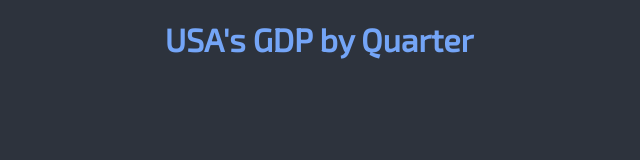
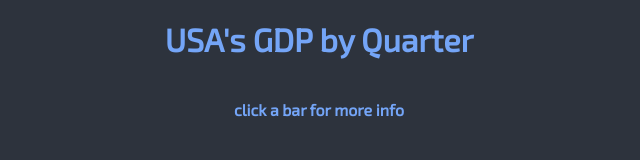
Before and after one commit to TomLandis/D3GDP, a plain HTML site: page index.html in a window 1280 px wide. Shown: the whole page, without its empty margins (321-961 px from the left). Drawn offline with nearby package versions, Linux system fonts and the light colour scheme; no server answers.

Commit message:
Update index.html

```diff
--- a/index.html
+++ b/index.html
@@ -18,7 +18,7 @@
 
 <div class="outer">
   <h1>USA's GDP by Quarter</h1>
-  <h4 id="stats">&nbsp</h4>
+  <h4 id="stats">click a bar for more info</h4>
 <div class="charty"></div></div>
   <script src='https://cdnjs.cloudflare.com/ajax/libs/d3/4.9.1/d3.min.js'></script>
 <script src='https://cdnjs.cloudflare.com/ajax/libs/jquery/3.2.1/jquery.min.js'></script>
```
